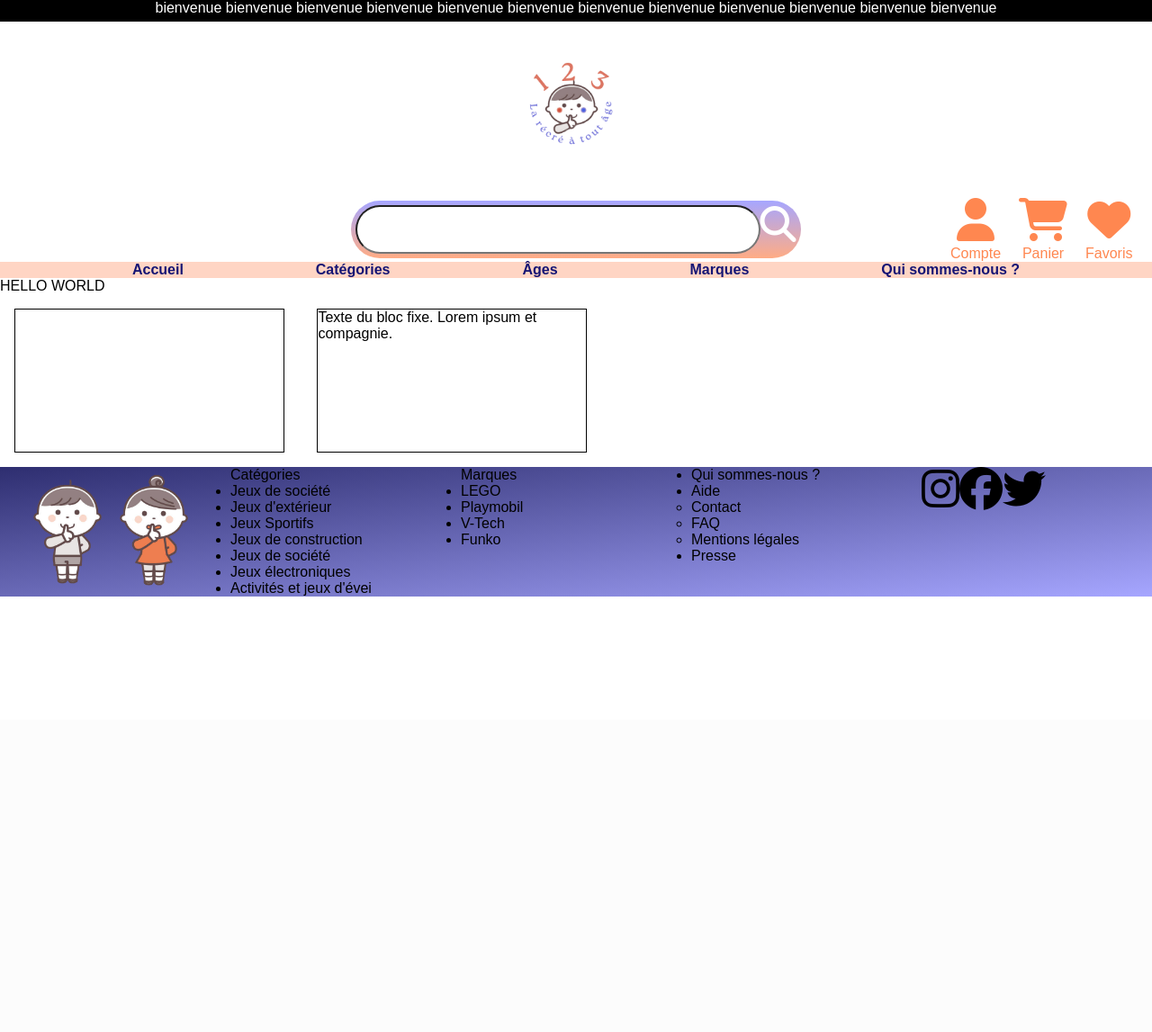
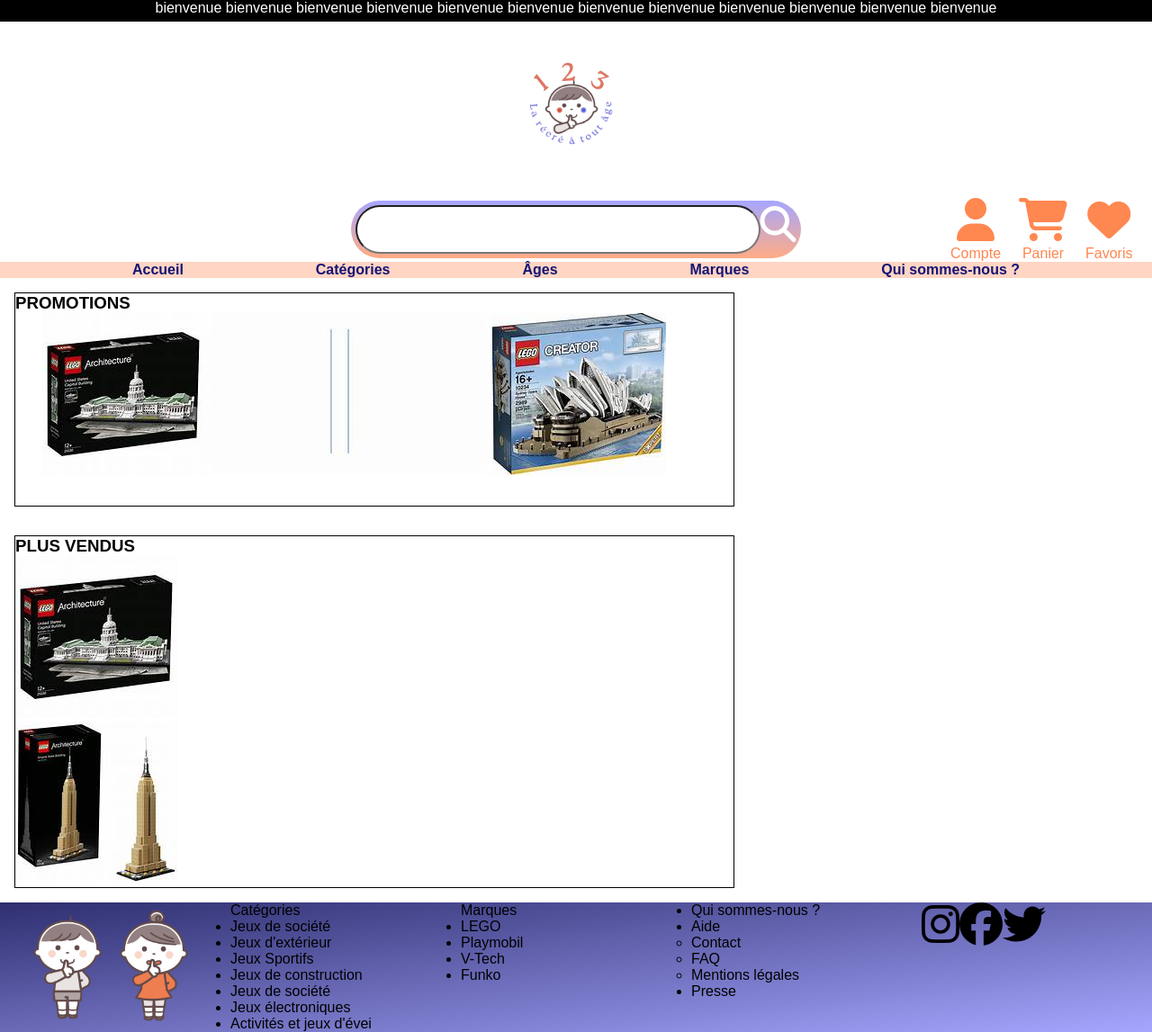
Before and after one commit to ugzer-13/LesPetits, a CodeIgniter 4 app: the page made by app/Views/accueil.php in a window 1280 px wide. Shown: the whole page at 90% size. Before the commit the page ends 663 px from the top, so only its background shows below. Run offline with PHP 8.4 and a stand-in for CodeIgniter, Linux system fonts and the light colour scheme; the template is opened without the code that fills it, so the values that code supplies are empty; some libraries are stand-ins or nearby versions.

Commit message:
j'ai encore toucher ala css ,pour mettre les grill en place dans la section,j'ai telecharger des nouvelles photos ,j'ai pas pus trover celle de la page d'accueil 	new file:   public/images/archetecture lego.jpeg new file:   public/images/brick tales.jpeg 	new file:   public/images/construction lego.jpeg 	new file:   public/images/lego.jpeg 	new file:   public/images/legoexp.jpeg 	new file:   public/images/ligne-droit.jpeg 	new file:   public/images/th (1).jpeg 	new file:   public/images/tour.jpeg

```diff
--- a/app/Views/accueil.php
+++ b/app/Views/accueil.php
@@ -3,15 +3,40 @@
 <title>Hello acceuil</title>
 <?= $this->endSection() ?>
 <?= $this->section('custombody') ?>
-<div>HELLO WORLD</div>
+
 <section>
+<div class="center">
+        <div class="bloc-fixe">
+           <h3>PROMOTIONS</h3>
+            <div class="container ">
+                <div>
+                    <img src="images/archetecture lego.jpeg" alt="archetecture">
+                </div>
+                <div>
+                    <img src="images/ligne-droit.jpeg" alt="">
+                </div>
+                <div>
+                    <img src="images/th (1).jpeg" alt="lego"></div>
+                </div>
+
+
+            </div>
+        <div class="bloc-fixe">
+            <h3>PLUS VENDUS</h3>
+            <div class="inline-container ">
+               <div>
+                    <img src="images/archetecture lego.jpeg" alt="lego"></div>
+                </div>
+
+                <div>
+                    <img src="images/tour.jpeg" alt="lego"></div>
+                </div>
+
+
+            </div>
+        </div>
+</div>
 <div class="centre">
-        <div class="bloc-fixe">
-            <title>PROMOTIONS</title>
-            <img src="" alt="">
-        </div>
-        <div class="bloc-fixe">
-            Texte du bloc fixe. Lorem ipsum et compagnie.
-        </div>
+
 </section>
 <?= $this->endSection() ?>
--- a/public/style/style.css
+++ b/public/style/style.css
@@ -140,8 +140,16 @@ footer {
 .bloc-fixe  {
     display: inline-block;
     border: solid 1px;
-    width: 300px;
-    height: 160px;
+    width: 800px;
+
     margin: 1em;
     vertical-align: top;
             }
+.container{
+                display: flex;
+                flex-direction: row;
+                margin-left: 30px;
+                margin-bottom: 30px;
+            }
+.inline-container{
+                display: inline-flex;}
```
Also changed, not shown: public/images/archetecture lego.jpeg (added), public/images/brick tales.jpeg (added), public/images/construction lego.jpeg (added), public/images/lego.jpeg (added), public/images/legoexp.jpeg (added), public/images/ligne-droit.jpeg (added), public/images/th (1).jpeg (added), public/images/tour.jpeg (added).
